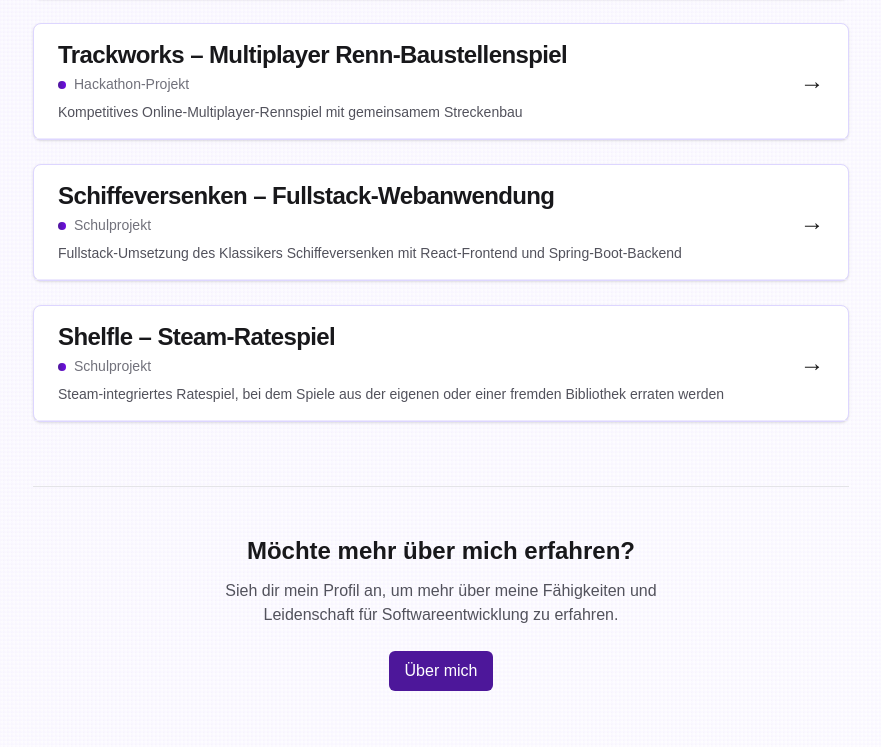
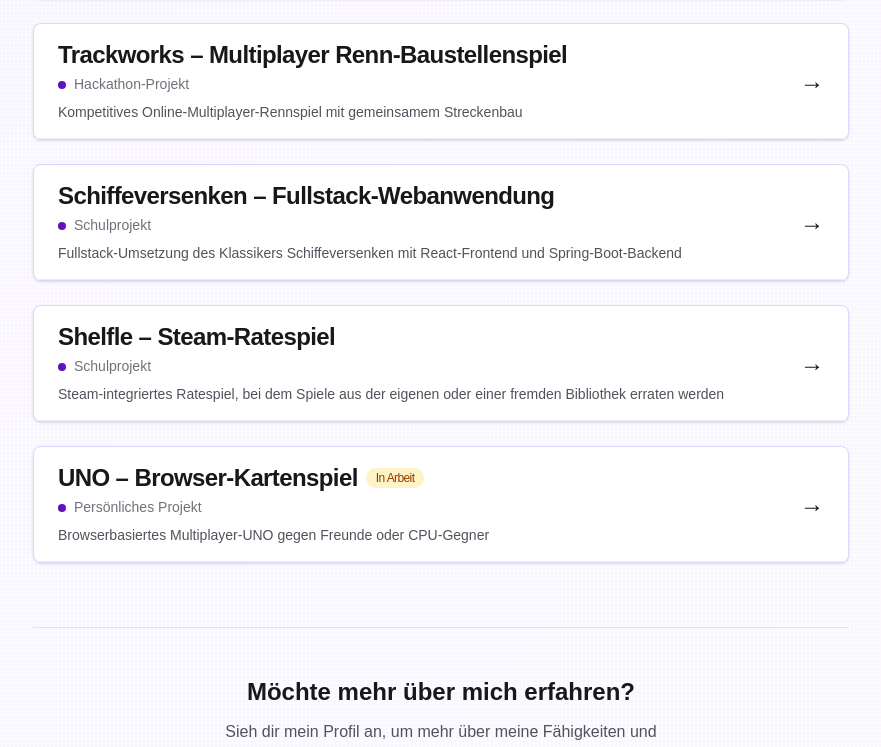
Before and after one commit to im24a-voegelie/Portfolio, a Next.js app: page /Projects in a window 1280 px wide. Shown: the part 448-1195 px from the top of the page, without its empty margins (199-1080 px from the left). Built offline with nearby package versions, Linux system fonts and the light colour scheme.

Commit message:
project added

```diff
--- a/app/Projects/[id]/ProjectDetail.js
+++ b/app/Projects/[id]/ProjectDetail.js
@@ -41,8 +41,9 @@ export default function ProjectDetail({ project }) {
         {/* Hero Section */}
         <ScrollFadeIn direction="down" duration={0.8} className="mb-12">
           <section>
-            <div className="mb-4">
+            <div className="mb-4 flex flex-wrap items-center gap-2">
               <Badge variant="primary">{project.type[language]}</Badge>
+              {project.wip && <Badge variant="warning">{t.wipBadge}</Badge>}
             </div>
             <h1 className="text-hero-md bg-gradient-to-r from-violet-900 to-violet-700 dark:from-violet-400 dark:to-violet-600 bg-clip-text text-transparent mb-4">
               {project.title[language]}
--- a/app/Projects/page.js
+++ b/app/Projects/page.js
@@ -3,6 +3,7 @@
 import Link from 'next/link';
 import Card, { CardHeader } from "@/components/ui/card";
 import Button from "@/components/ui/button";
+import Badge from "@/components/ui/badge";
 import { projects } from "@/data/projects";
 import { ScrollFadeIn, StaggerContainer, StaggerChild } from "@/components/animations/ScrollFadeIn";
 import { AnimatedCard } from "@/components/ui/AnimatedCard";
@@ -38,8 +39,9 @@ export default function ProjectsPage() {
                         <CardHeader>
                           <div className="flex items-center justify-between gap-4">
                             <div>
-                              <h2 className="text-subsection text-zinc-900 dark:text-zinc-50">
+                              <h2 className="text-subsection text-zinc-900 dark:text-zinc-50 flex items-center gap-2">
                                 {project.title[language]}
+                                {project.wip && <Badge variant="warning">{t.wipBadge}</Badge>}
                               </h2>
                               <p className="text-sm text-zinc-500 dark:text-zinc-400 mt-1">
                                 <span className="inline-block mr-2 w-2 h-2 bg-gradient-to-r from-violet-900 to-violet-700 rounded-full"></span>
--- a/components/ui/badge.js
+++ b/components/ui/badge.js
@@ -11,7 +11,8 @@ export default function Badge({
     primary: 'bg-black text-white dark:bg-white dark:text-black',
     secondary: 'bg-gray-200 text-gray-700 dark:bg-gray-700 dark:text-gray-300',
     outline: 'border border-gray-300 text-gray-700 dark:border-gray-600 dark:text-gray-300',
-    accent: 'bg-gradient-to-r from-cyan-100 to-blue-100 text-cyan-900 dark:from-cyan-900/30 dark:to-blue-900/30 dark:text-cyan-300'
+    accent: 'bg-gradient-to-r from-cyan-100 to-blue-100 text-cyan-900 dark:from-cyan-900/30 dark:to-blue-900/30 dark:text-cyan-300',
+    warning: 'bg-amber-100 text-amber-800 dark:bg-amber-900/40 dark:text-amber-300'
   };
 
   return (
--- a/data/projects.js
+++ b/data/projects.js
@@ -191,4 +191,45 @@ export const projects = [
       github: "https://github.com/im24a-mendolag/shelfle",
     },
   },
+  {
+    id: 5,
+    wip: true,
+    title: {
+      de: "UNO – Browser-Kartenspiel",
+      en: "UNO – Browser Card Game",
+    },
+    type: {
+      de: "Persönliches Projekt",
+      en: "Personal Project",
+    },
+    description: {
+      de: "Browserbasiertes Multiplayer-UNO gegen Freunde oder CPU-Gegner",
+      en: "Browser-based multiplayer UNO against friends or CPU opponents",
+    },
+    fullDescription: {
+      de: "UNO ist ein browserbasiertes Kartenspiel, das ich in meiner Freizeit entwickle. Spieler können solo gegen drei CPU-Gegner antreten oder über einen Raumcode gemeinsam mit Freunden in einem Multiplayer-Raum mit 2 bis 4 Spielern spielen. Unbesetzte Plätze werden beim Spielstart automatisch mit KI-Gegnern aufgefüllt, gespielt wird über mehrere Runden bis 500 Punkte. Das Backend basiert auf Node.js mit einem WebSocket-Server, der als alleinige Quelle der Wahrheit für die Spielregeln dient – die Clients übernehmen nur Anzeige und Eingabe, was Cheating verhindert. Das Frontend ist in reinem Vanilla JavaScript ohne Build-Tools umgesetzt.",
+      en: "UNO is a browser-based card game I'm building in my spare time. Players can go solo against three CPU opponents or share a room code to play with friends in a multiplayer room of 2 to 4 players. Empty seats are automatically filled with AI opponents when a game starts, and play continues across multiple rounds up to 500 points. The backend is built on Node.js with a WebSocket server that acts as the single source of truth for the game rules — clients only handle display and input, which prevents cheating. The frontend is plain vanilla JavaScript with no build tools.",
+    },
+    learnings: {
+      de: [
+        "Aufbau eines autoritativen Game-Servers mit WebSockets ohne externes Framework",
+        "Trennung von Spiellogik (Server) und Darstellung (Client) zur Vermeidung von Cheating",
+        "Implementierung einer einfachen KI für CPU-Gegner",
+        "Verwaltung von Multiplayer-Räumen mit Raumcodes und dynamischem Auffüllen freier Plätze",
+        "Arbeiten mit reinem Vanilla JavaScript ohne Build-Tools oder Bundler",
+      ],
+      en: [
+        "Building an authoritative game server with WebSockets without an external framework",
+        "Separating game logic (server) from rendering (client) to prevent cheating",
+        "Implementing a simple AI for CPU opponents",
+        "Managing multiplayer rooms with room codes and dynamically filling empty seats",
+        "Working with plain vanilla JavaScript without build tools or a bundler",
+      ],
+    },
+    technologies: ["Node.js", "WebSocket", "JavaScript"],
+    links: {
+      demo: null,
+      github: "https://github.com/im24a-voegelie/UNO",
+    },
+  },
 ];
--- a/data/translations.js
+++ b/data/translations.js
@@ -10,6 +10,7 @@ export const translations = {
       projects: 'Projekte',
       about: 'Über mich',
     },
+    wipBadge: 'In Arbeit',
     header: {
       emailAria: 'E-Mail senden',
       githubAria: 'GitHub Profil',
@@ -135,6 +136,7 @@ export const translations = {
       projects: 'Projects',
       about: 'About Me',
     },
+    wipBadge: 'Work in Progress',
     header: {
       emailAria: 'Send email',
       githubAria: 'GitHub profile',
```
